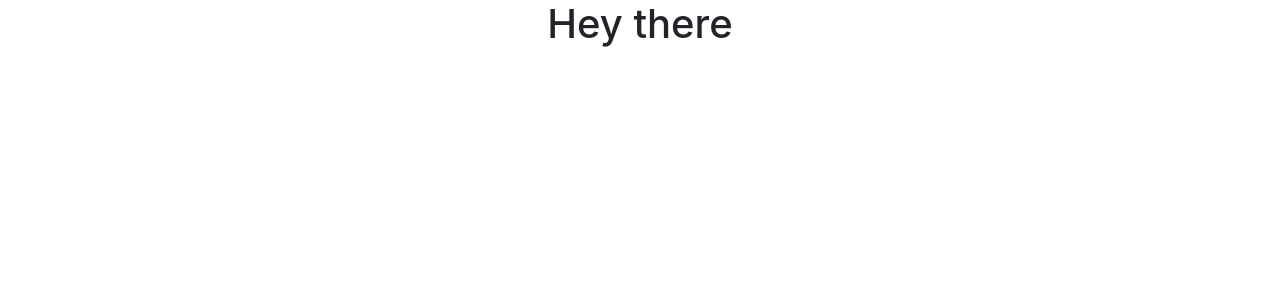
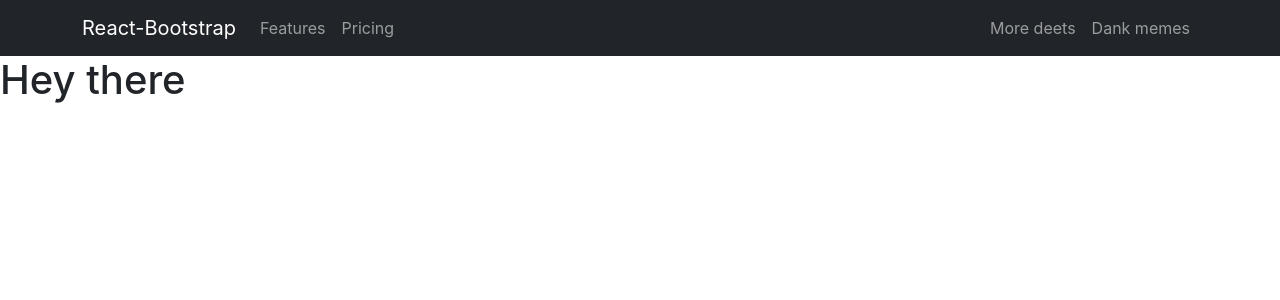
Before and after one commit to Soyebmahir/Warehouse-Client-Side, a React (Create React App) app: page / in a window 1280 px wide. Shown: the top 300 px of the page. Built offline with nearby package versions, Linux system fonts and the light colour scheme.

Commit message:
create some component and implement ract bootstrap navbar

```diff
--- a/src/App.js
+++ b/src/App.js
@@ -1,9 +1,11 @@
-import logo from './logo.svg';
+
 import './App.css';
+import Header from './component/Home/Header/Header';
 
 function App() {
   return (
-    <div className="App">
+    <div >
+      <Header></Header>
       <h1>Hey there</h1>
     </div>
   );
--- /dev/null
+++ b/src/component/Home/Header/Header.js
@@ -0,0 +1,29 @@
+import React from 'react';
+import { Container, Nav, Navbar } from 'react-bootstrap';
+
+const Header = () => {
+    return (
+        <>
+            <Navbar collapseOnSelect expand="lg" bg="dark" sticky="top" variant="dark">
+                <Container>
+
+                    <Navbar.Brand href="#home">React-Bootstrap</Navbar.Brand>
+                    <Navbar.Toggle aria-controls="responsive-navbar-nav" />
+                    <Navbar.Collapse id="responsive-navbar-nav">
+                        <Nav className="me-auto">
+                            <Nav.Link href="#features">Features</Nav.Link>
+                            <Nav.Link href="#pricing">Pricing</Nav.Link>
+
+                        </Nav>
+                        <Nav>
+                            <Nav.Link href="#deets">More deets</Nav.Link>
+                            <Nav.Link href="#memes">Dank memes</Nav.Link>
+                        </Nav>
+                    </Navbar.Collapse>
+                </Container>
+            </Navbar>
+        </>
+    );
+};
+
+export default Header;
```
Also changed, not shown: src/component/Home/Footer/Footer.js (added, +11 -0 lines), src/component/Home/Home/Home.js (added, +11 -0 lines), src/component/Home/Banner/Banner.css (added), src/component/Home/Banner/Banner.js (added), src/component/Home/Footer/Footer.css (added), src/component/Home/Header/Header.css (added), src/component/Home/Home/Home.css (added).
